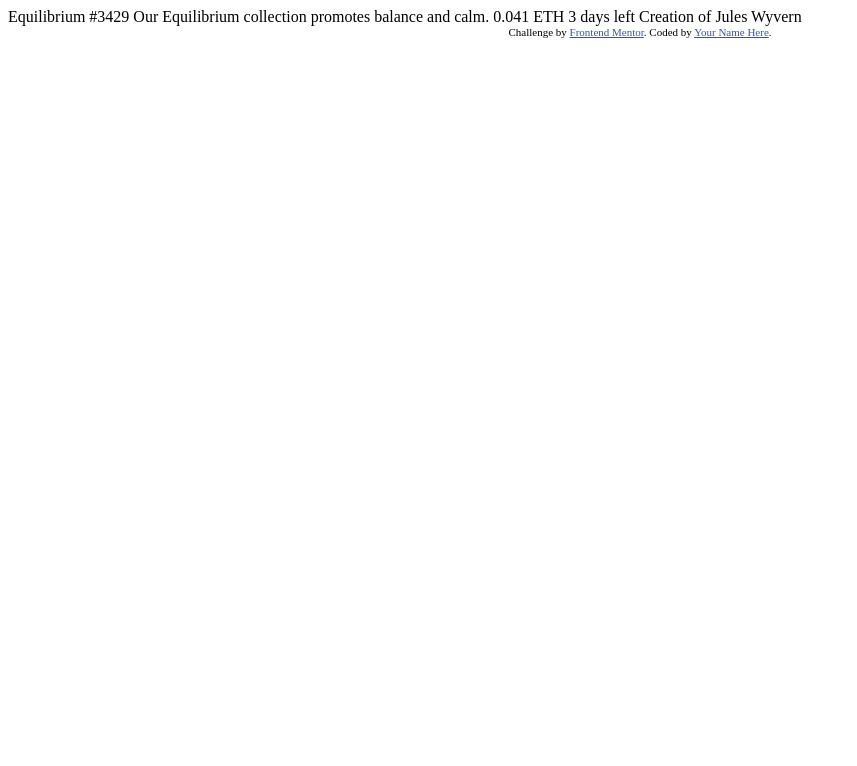
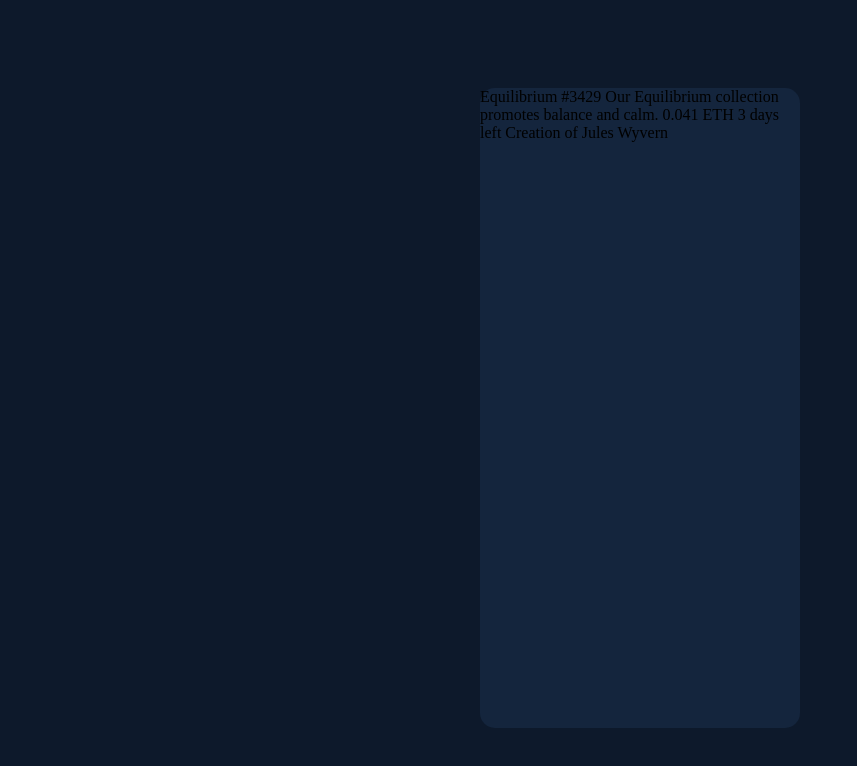
Before and after one commit to krsng-lab/nft-preview-card, a plain HTML site: page index.html in a window 1280 px wide. Shown: the whole page, without its empty margins (0-857 px from the left). Drawn offline with Linux system fonts and the light colour scheme.

Commit message:
align-items was not working, added min-height to body to fix

```diff
--- a/index.html
+++ b/index.html
@@ -5,6 +5,8 @@
   <meta name="viewport" content="width=device-width, initial-scale=1.0"> <!-- displays site properly based on user's device -->
 
   <link rel="icon" type="image/png" sizes="32x32" href="./images/favicon-32x32.png">
+
+  <link rel="stylesheet" href="styles.css">
 
   <title>Frontend Mentor | NFT preview card component</title>
 
@@ -14,7 +16,10 @@
     .attribution a { color: hsl(228, 45%, 44%); }
   </style>
 </head>
+
 <body>
+
+  <div class="card">
 
   Equilibrium #3429
 
@@ -25,9 +30,7 @@
 
   Creation of Jules Wyvern
 
-  <div class="attribution">
-    Challenge by <a href="https://www.frontendmentor.io?ref=challenge" target="_blank">Frontend Mentor</a>.
-    Coded by <a href="#">Your Name Here</a>.
   </div>
+
 </body>
 </html>
--- /dev/null
+++ b/styles.css
@@ -0,0 +1,22 @@
+@import url('https://fonts.googleapis.com/css2?family=Noto+Sans+JP:wght@100..900&family=Outfit:wght@100..900&display=swap');
+
+*,
+*::before,
+*::after {
+    box-sizing: border-box;
+}
+
+body {
+    background-color: hsl(217, 54%, 11%);
+    min-height: 100vh;
+    display: flex;
+    justify-content: center;
+    align-items: center;
+}
+
+.card {
+    background-color: hsl(216, 50%, 16%);
+    width: 40ch;
+    min-height: 80ch;
+    border-radius: 15px;
+}
```
